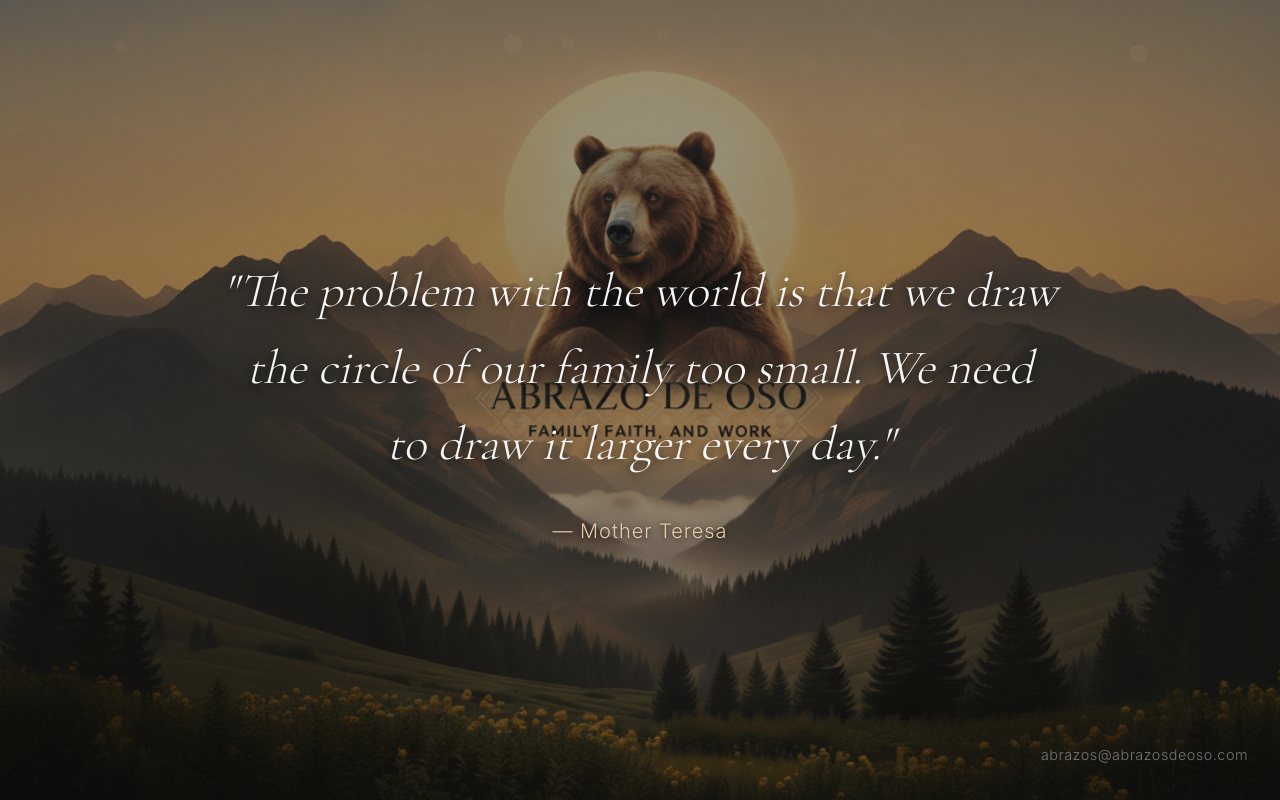
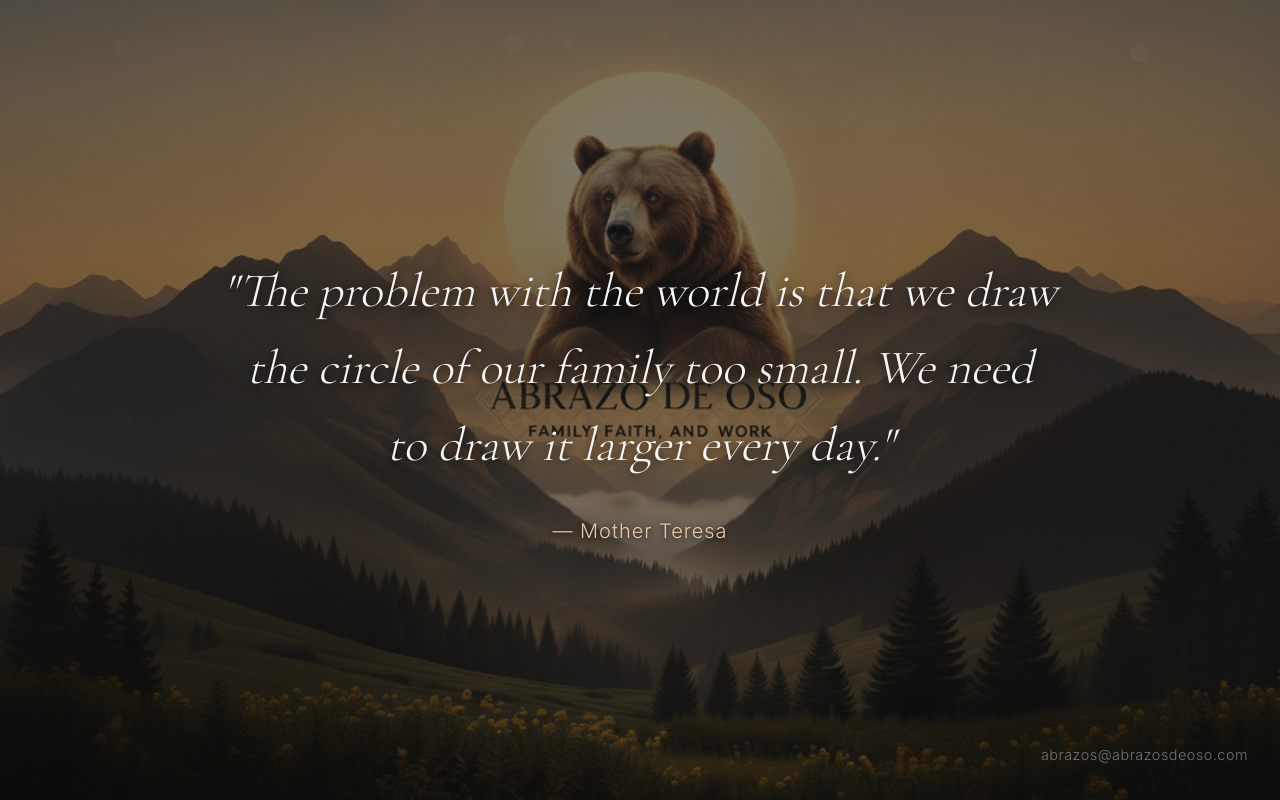
Before and after one commit to camjipp/abrazo-de-oso, an Astro site: page / in a window 1280 px wide. Built offline with nearby package versions, Linux system fonts and the light colour scheme; Astro itself is replaced by a stand-in of ours.

Commit message:
Fix quote overlay positioning with absolute centering

```diff
--- a/public/styles/global.css
+++ b/public/styles/global.css
@@ -658,11 +658,10 @@ body {
 .single-page {
     height: 100vh;
     width: 100vw;
-    position: relative;
+    position: fixed;
+    top: 0;
+    left: 0;
     overflow: hidden;
-    display: flex;
-    align-items: center;
-    justify-content: center;
 }
 
 .single-page .hero-image-bg {
@@ -690,14 +689,18 @@ body {
     left: 0;
     width: 100%;
     height: 100%;
-    background: rgba(10, 10, 10, 0.4);
+    background: rgba(10, 10, 10, 0.5);
     z-index: 2;
 }
 
 .quote-overlay {
-    position: relative;
-    z-index: 3;
+    position: absolute;
+    top: 50%;
+    left: 50%;
+    transform: translate(-50%, -50%);
+    z-index: 10;
     max-width: 900px;
+    width: 90%;
     padding: 2rem;
     text-align: center;
 }
```
